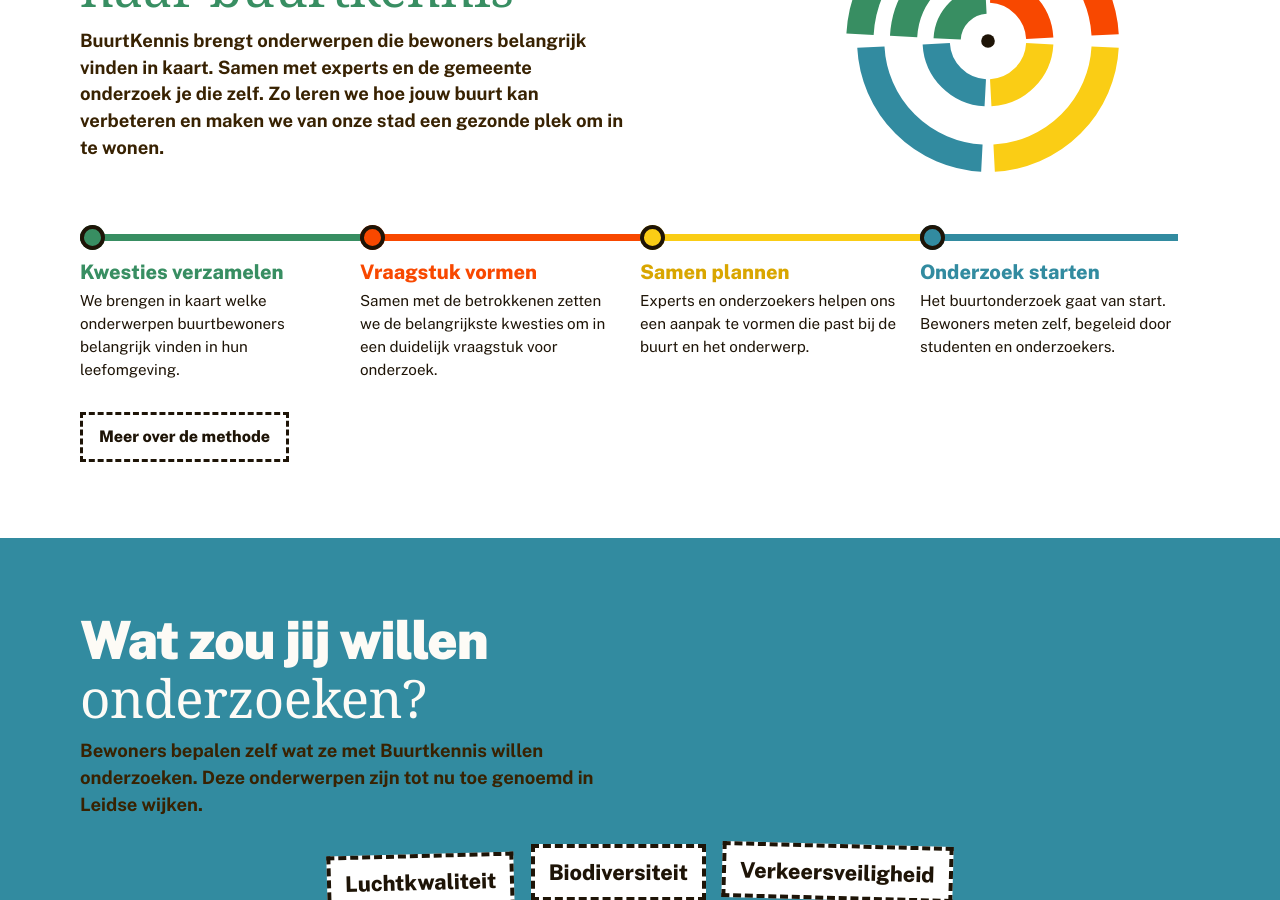
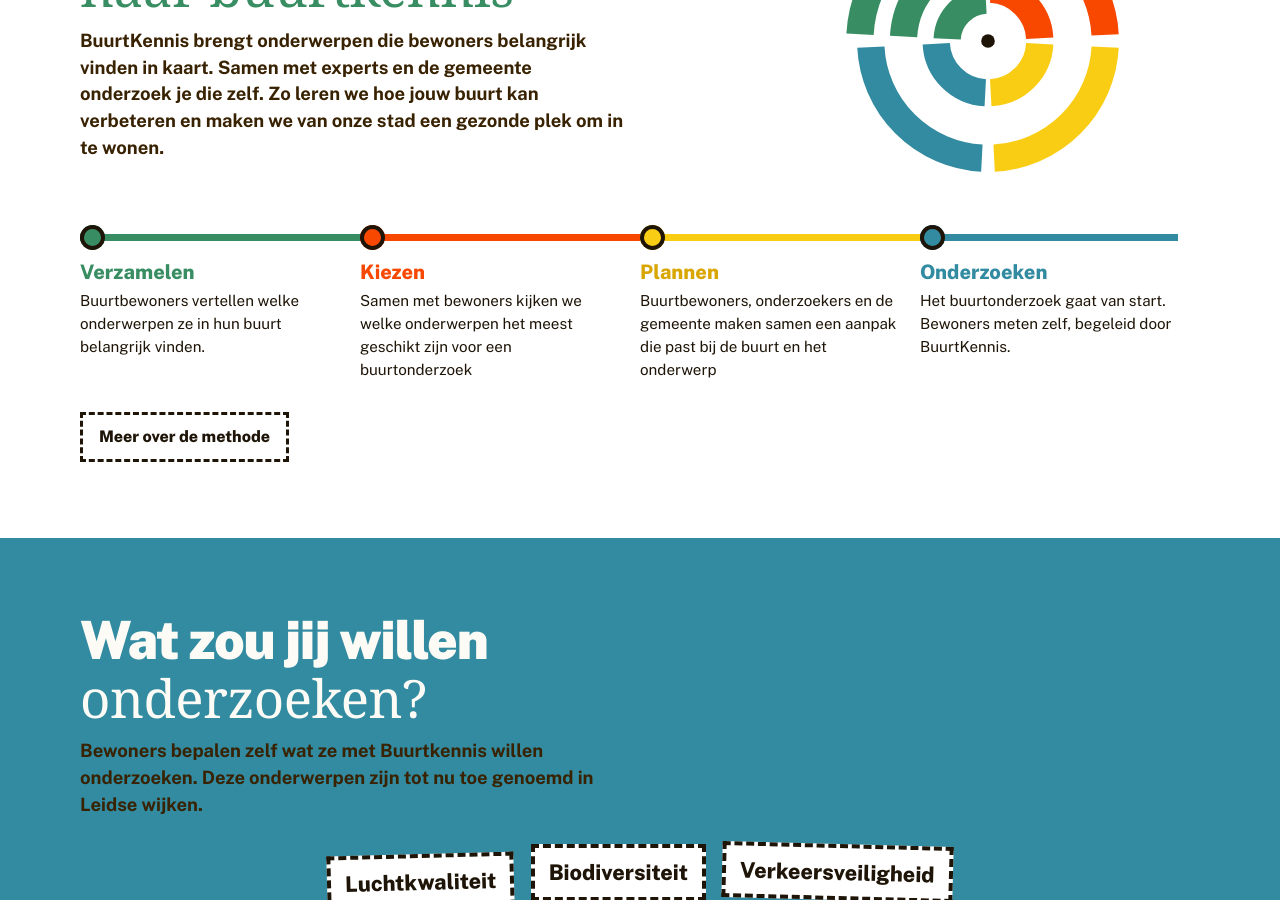
Before and after one commit to CitizenScienceLab/buurtkennis, a Jekyll site: the page built from index.html, in a window 1280 px wide and 900 px high, scrolled down 777 px. Built offline with Jekyll 4.4.1, drawn with Linux system fonts in a browser that asks for light colours; some web fonts are replaced.

Commit message:
Update _data/home.yml (via Pages CMS)

```diff
--- a/_data/home.yml
+++ b/_data/home.yml
@@ -1,6 +1,3 @@
-# Teksten van de homepagina, per blok in de volgorde van de pagina.
-# Bewerk ze in Pages CMS onder "Homepagina". De oproep onderaan de andere
-# pagina's staat in _data/algemeen.yml ("Op elke pagina").
 bovenaan:
   kop: Kennis van jouw buurt
   kop_onder: met jouw buurt
@@ -8,32 +5,32 @@
 hoe:
   kop: Van buurtvraag
   kop_onder: naar buurtkennis
-  tekst: BuurtKennis brengt onderwerpen die bewoners belangrijk vinden in
-    kaart. Samen met experts en de gemeente onderzoek je die zelf. Zo leren we hoe
-    jouw buurt kan verbeteren en maken we van onze stad een gezonde plek om in te
+  tekst: BuurtKennis brengt onderwerpen die bewoners belangrijk vinden in kaart.
+    Samen met experts en de gemeente onderzoek je die zelf. Zo leren we hoe jouw
+    buurt kan verbeteren en maken we van onze stad een gezonde plek om in te
     wonen.
   stappen:
     - fase: B
-      kop: Kwesties verzamelen
-      tekst: We brengen in kaart welke onderwerpen buurtbewoners belangrijk vinden in
-        hun leefomgeving.
+      kop: Verzamelen
+      tekst: Buurtbewoners vertellen welke onderwerpen ze in hun buurt belangrijk
+        vinden.
     - fase: C
-      kop: Vraagstuk vormen
-      tekst: Samen met de betrokkenen zetten we de belangrijkste kwesties om in een
-        duidelijk vraagstuk voor onderzoek.
+      kop: Kiezen
+      tekst: Samen met bewoners kijken we welke onderwerpen het meest geschikt zijn
+        voor een buurtonderzoek
     - fase: D
-      kop: Samen plannen
-      tekst: Experts en onderzoekers helpen ons een aanpak te vormen die past bij de
-        buurt en het onderwerp.
+      kop: Plannen
+      tekst: Buurtbewoners, onderzoekers en de gemeente maken samen een aanpak die
+        past bij de buurt en het onderwerp
     - fase: E
-      kop: Onderzoek starten
+      kop: Onderzoeken
       tekst: Het buurtonderzoek gaat van start. Bewoners meten zelf, begeleid door
-        studenten en onderzoekers.
+        BuurtKennis.
 themas:
   kop: Wat zou jij willen
   kop_onder: onderzoeken?
-  tekst: Bewoners bepalen zelf wat ze met Buurtkennis willen onderzoeken.
-    Deze onderwerpen zijn tot nu toe genoemd in Leidse wijken.
+  tekst: Bewoners bepalen zelf wat ze met Buurtkennis willen onderzoeken. Deze
+    onderwerpen zijn tot nu toe genoemd in Leidse wijken.
   uitgelicht:
     - luchtkwaliteit
     - biodiversiteit
@@ -49,8 +46,8 @@
 doe_mee:
   kop: Hoe maken we van jóuw buurt
   kop_onder: een gezonde omgeving?
-  tekst: Onderzoek het! Er zijn veel manieren om mee te doen, van een
-    uurtje meedenken tot zelf onderzoek doen in je eigen straat.
+  tekst: Onderzoek het! Er zijn veel manieren om mee te doen, van een uurtje
+    meedenken tot zelf onderzoek doen in je eigen straat.
   rollen:
     - kop: Buurtbewoner
       tekst: Deel wat jij belangrijk vindt in je wijk. Kom naar een bijeenkomst, stel
@@ -63,8 +60,8 @@
         aan het MBO, HBO of aan de universiteit, BuurtKennis kan een project
         hebben dat bij je past.
 partners:
-  tekst: Leiden BuurtKennis is een project van het Citizen Science Lab
-    van de Universiteit Leiden, samen met partners door de hele stad.
+  tekst: Leiden BuurtKennis is een project van het Citizen Science Lab van de
+    Universiteit Leiden, samen met partners door de hele stad.
   lijst:
     - wie: Gemeente Leiden
       wat: beleid en stedelijke innovatie
@@ -76,6 +73,5 @@
       wat: wijkgerichte samenwerking en uitvoering
     - wie: Energiek Leiden, Duurzaam Leiden, Netwerk Leiden Sneller Duurzaam
       wat: samenwerking met bewoners per thema
-  contact: Een kwestie of onderzoek aanmelden kan via de online
-    kwestiekaart. Voor andere vragen mail je naar Jordy Janssen via
-    csl@leidenuniv.nl.
+  contact: Een kwestie of onderzoek aanmelden kan via de online kwestiekaart. Voor
+    andere vragen mail je naar Jordy Janssen via csl@leidenuniv.nl.
```
